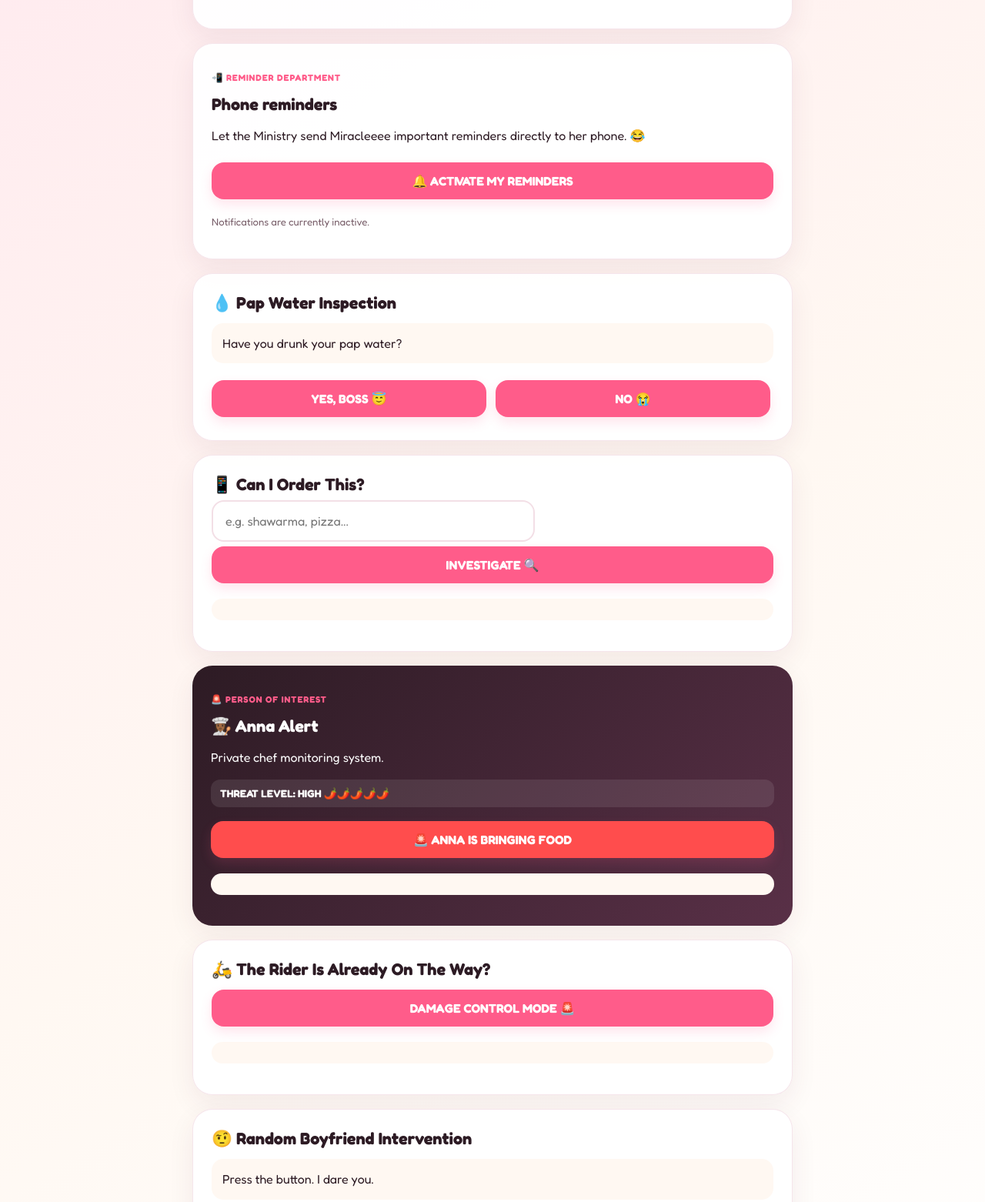
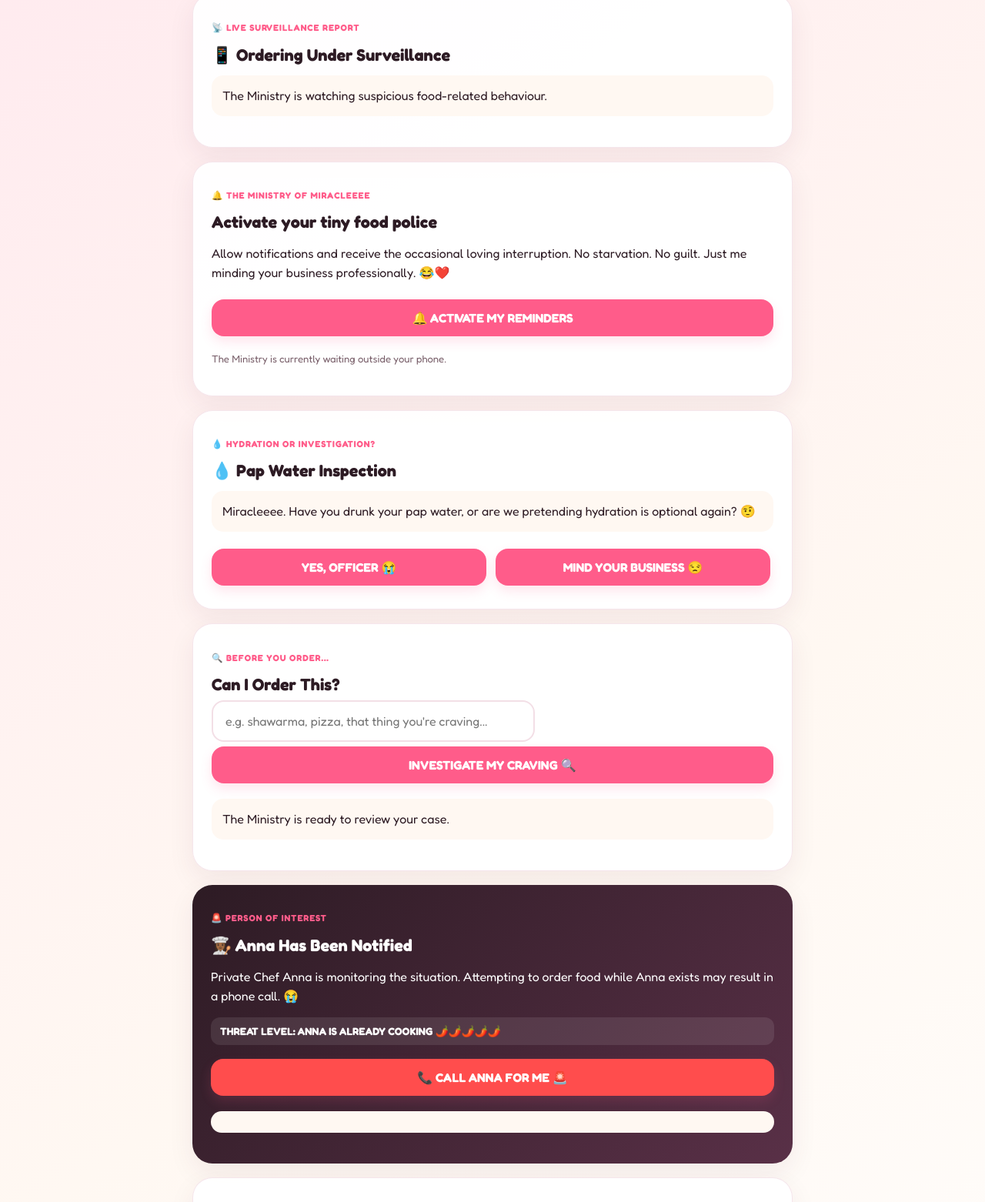
Before and after one commit to Meemii14/cancelthatorder, a website: page index.html in a window 1280 px wide. Shown: the part 499-2061 px from the top of the page at 77% size. Drawn offline with Linux system fonts and the light colour scheme.

Commit message:
Restore the full cheesy Miracleeee experience

```diff
--- a/index.html
+++ b/index.html
@@ -5,74 +5,80 @@
   <meta name="viewport" content="width=device-width,initial-scale=1,viewport-fit=cover">
   <meta name="theme-color" content="#ff5c8a">
   <meta name="apple-mobile-web-app-capable" content="yes">
-  <meta name="apple-mobile-web-app-status-bar-style" content="default">
   <meta name="apple-mobile-web-app-title" content="Cancel That Order">
-  <title>Operation: Cancel That Order</title>
+  <title>🚨 CANCEL THAT ORDER, MIRACLEEEE!</title>
   <link rel="manifest" href="manifest.json">
   <link rel="stylesheet" href="style.css">
 </head>
 <body>
-  <div class="ticker">🚨 ORDERING ACTIVITY UNDER SURVEILLANCE • ANNA IS A PERSON OF INTEREST • 🚨</div>
+  <div class="ticker">🚨 MIRACLEEEE, PUT THE PHONE DOWN • ANNA IS PROBABLY COOKING • THE FOOD APP IS NOT YOUR BEST FRIEND 🚨</div>
   <main>
     <header class="hero">
-      <p class="eyebrow">🏛️ THE MINISTRY OF BABE'S WAISTLINE</p>
-      <h1>Operation:<br><span>Cancel That Order</span></h1>
-      <p>A relationship-sponsored intervention program built especially for Miracleeee. ❤️</p>
+      <p class="eyebrow">🏛️ A GOVERNMENT-FUNDED BOYFRIEND INTERVENTION</p>
+      <h1>CANCEL THAT<br><span>ORDER, MIRACLEEEE!</span></h1>
+      <p>Before you press <strong>“Place Order”</strong>, take a breath. Put the phone down. Anna is probably already bringing food. 😭❤️</p>
     </header>
 
     <section class="card">
-      <h2 id="status">📱 Checking your behaviour...</h2>
+      <p class="label">📡 LIVE SURVEILLANCE REPORT</p>
+      <h2 id="status">📱 Checking your suspicious behaviour...</h2>
       <p id="message"></p>
     </section>
 
     <section class="card notification-card">
-      <p class="label">📲 REMINDER DEPARTMENT</p>
-      <h2>Phone reminders</h2>
-      <p>Let the Ministry send Miracleeee important reminders directly to her phone. 😂</p>
+      <p class="label">🔔 THE MINISTRY OF MIRACLEEEE</p>
+      <h2>Activate your tiny food police</h2>
+      <p>Allow notifications and receive the occasional loving interruption. No starvation. No guilt. Just me minding your business professionally. 😂❤️</p>
       <button class="primary" onclick="enableNotifications()">🔔 ACTIVATE MY REMINDERS</button>
-      <p id="notificationStatus" class="small">Notifications are currently inactive.</p>
+      <p id="notificationStatus" class="small">The Ministry is currently waiting outside your phone.</p>
     </section>
 
     <section class="card">
+      <p class="label">💧 HYDRATION OR INVESTIGATION?</p>
       <h2>💧 Pap Water Inspection</h2>
-      <p id="pap">Have you drunk your pap water?</p>
+      <p id="pap">Miracleeee. Have you drunk your pap water, or are we pretending hydration is optional again? 🤨</p>
       <div class="button-row">
-        <button onclick="drinkPap()">YES, BOSS 😇</button>
-        <button onclick="noPap()">NO 😭</button>
+        <button onclick="drinkPap()">YES, OFFICER 😭</button>
+        <button onclick="noPap()">MIND YOUR BUSINESS 😒</button>
       </div>
     </section>
 
     <section class="card">
-      <h2>📱 Can I Order This?</h2>
-      <input id="food" placeholder="e.g. shawarma, pizza..." autocomplete="off">
-      <button class="primary" onclick="investigate()">INVESTIGATE 🔍</button>
-      <p id="result"></p>
+      <p class="label">🔍 BEFORE YOU ORDER...</p>
+      <h2>Can I Order This?</h2>
+      <input id="food" placeholder="e.g. shawarma, pizza, that thing you're craving..." autocomplete="off">
+      <button class="primary" onclick="investigate()">INVESTIGATE MY CRAVING 🔍</button>
+      <p id="result">The Ministry is ready to review your case.</p>
     </section>
 
     <section class="card anna">
       <p class="label">🚨 PERSON OF INTEREST</p>
-      <h2>👩🏾‍🍳 Anna Alert</h2>
-      <p>Private chef monitoring system.</p>
-      <div class="threat">THREAT LEVEL: HIGH 🌶️🌶️🌶️🌶️🌶️</div>
-      <button class="primary" onclick="anna()">🚨 ANNA IS BRINGING FOOD</button>
+      <h2>👩🏾‍🍳 Anna Has Been Notified</h2>
+      <p>Private Chef Anna is monitoring the situation. Attempting to order food while Anna exists may result in a phone call. 😭</p>
+      <div class="threat">THREAT LEVEL: ANNA IS ALREADY COOKING 🌶️🌶️🌶️🌶️🌶️</div>
+      <button class="primary" onclick="anna()">📞 CALL ANNA FOR ME 🚨</button>
       <p id="anna"></p>
     </section>
 
     <section class="card">
-      <h2>🛵 The Rider Is Already On The Way?</h2>
-      <button class="primary" onclick="damage()">DAMAGE CONTROL MODE 🚨</button>
+      <p class="label">🛵 OH NO.</p>
+      <h2>The Rider Is Already On The Way?</h2>
+      <p>Okay. Breathe. We are not going to start crying because a rider knows your house. 😂</p>
+      <button class="primary" onclick="damage()">ACTIVATE DAMAGE CONTROL 🚨</button>
       <p id="damage"></p>
     </section>
 
     <section class="card">
-      <h2>🤨 Random Boyfriend Intervention</h2>
-      <p id="random">Press the button. I dare you.</p>
-      <button class="primary" onclick="intervene()">DISTURB ME 😂</button>
+      <p class="label">🤨 UNPROVOKED BOYFRIEND ACTIVITY</p>
+      <h2>Random Boyfriend Intervention</h2>
+      <p id="random">Press this button if you feel like being disturbed for absolutely no reason.</p>
+      <button class="primary" onclick="intervene()">DISTURB ME THEN 😂</button>
     </section>
 
     <section class="card love">
       <h2>❤️ Babe, Listen.</h2>
-      <p>No guilt. No punishment. No starving. Just small steps, better choices, and occasionally... closing the food delivery app. 😭❤️</p>
+      <p>This isn't about starving yourself or feeling guilty about food. You're allowed to eat. We're just trying to make the journey a little more intentional... and perhaps reduce the number of times your delivery rider recognises the address. 😭❤️</p>
+      <p class="small">— Your extremely unserious but supportive boyfriend.</p>
     </section>
   </main>
   <script src="script.js"></script>
```
